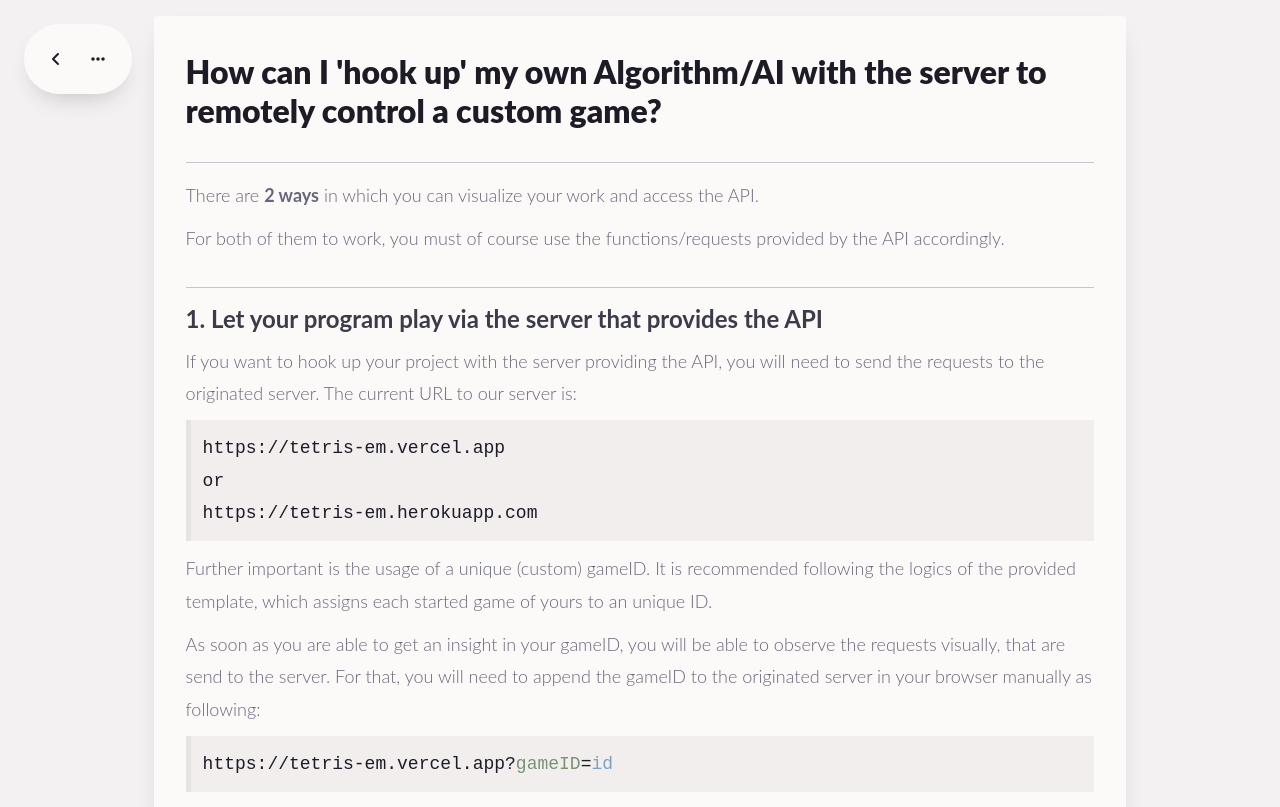
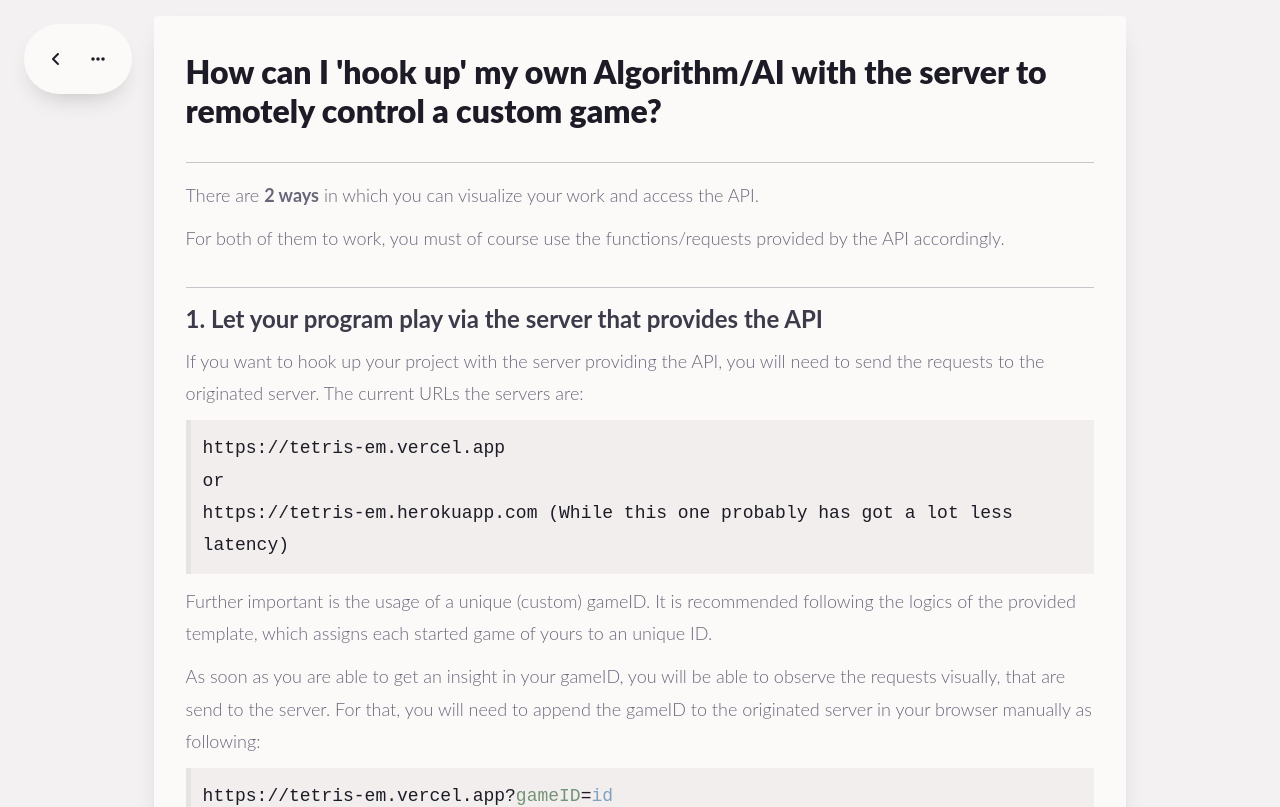
Before and after one commit to clk1006/teris, a Next.js app: page /docs/visualize in a window 1280 px wide. Shown: the top 807 px of the page. Built offline with nearby package versions, Linux system fonts and the light colour scheme.

Commit message:
added second server to docs

```diff
--- a/pages/docs/docs.js
+++ b/pages/docs/docs.js
@@ -87,9 +87,11 @@ export default function Docs() {
                             className="syntax parameter">type</span>=<span className="syntax request">endTurn</span>
                         </p>
                         <p>Current main server:</p>
-                        <p>To access the API, you will need to use this current link as your origin.</p>
+                        <p>To access the API, you will need to use one of those current links as your origin.</p>
                         <p className="code-field">
-                            https://tetris-em.vercel.app/api/
+                            https://tetris-em.vercel.app/api/<br/>
+                            or<br/>
+                            https://tetris-em.herokuapp.com (While this one probably has got a lot less latency)
                         </p>
 
                         <hr/>
--- a/pages/docs/visualize.js
+++ b/pages/docs/visualize.js
@@ -71,10 +71,10 @@ export default function Docs() {
                         <hr/>
 
                         <h2>1. Let your program play via the server that provides the API</h2>
-                        <p>If you want to hook up your project with the server providing the API, you will need to send the requests to the originated server. The current URL to our server is:</p>
-                        <p className='code-field'>https://tetris-em.vercel.app <br/>
+                        <p>If you want to hook up your project with the server providing the API, you will need to send the requests to the originated server. The current URLs the servers are:</p>
+                        <p className='code-field'>https://tetris-em.vercel.app<br/>
                             or<br/>
-                            https://tetris-em.herokuapp.com
+                            https://tetris-em.herokuapp.com (While this one probably has got a lot less latency)
                         </p>
                         <p>Further important is the usage of a unique (custom) gameID. It is recommended following the logics of the <a href="./docs">provided template</a>, which assigns each started game of yours to an unique ID.</p>
                         <p>As soon as you are able to get an insight in your gameID, you will be able to observe the requests visually, that are send to the server. For that, you will need to append the gameID to the originated server in your browser manually as following:</p>
```
